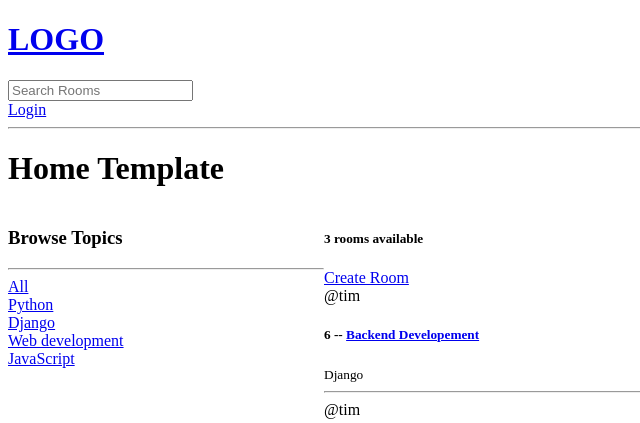
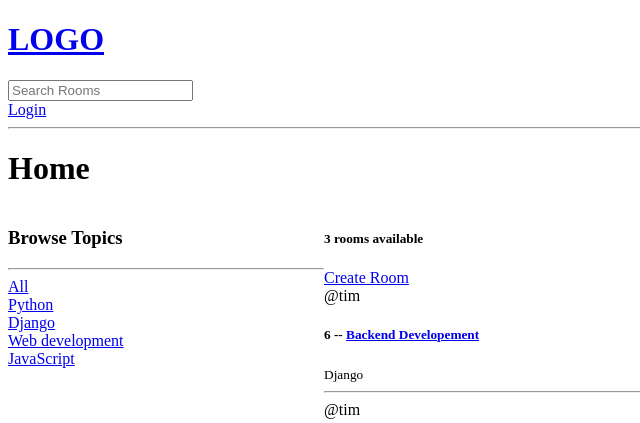
Before and after one commit to JesseAger/100daysOfDjango, a Django app: page / in a window 1280 px wide. Shown: the top 423 px of the page, without its empty margins (0-640 px from the left). Run offline with Django 4.2, Linux system fonts and the light colour scheme; data comes from the database, SQL or seed files in the repository; both versions use the stored data as it was after the commit.

Commit message:
fixx --all

```diff
--- a/src/base/templates/base/home.html
+++ b/src/base/templates/base/home.html
@@ -10,7 +10,7 @@
     }
 </style>
 
-<h1>Home Template</h1>
+<h1>Home</h1>
 
 <div class="home-container">
 
```
Also changed, not shown: src/db.sqlite3.
